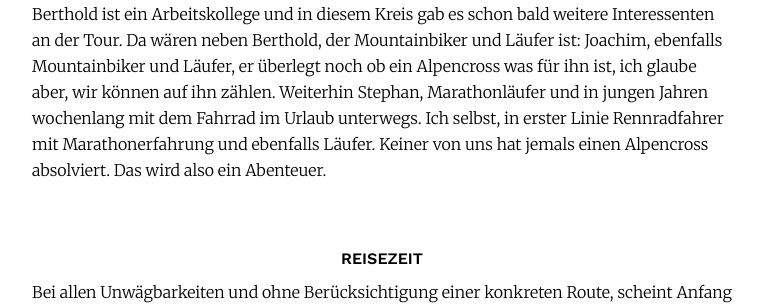
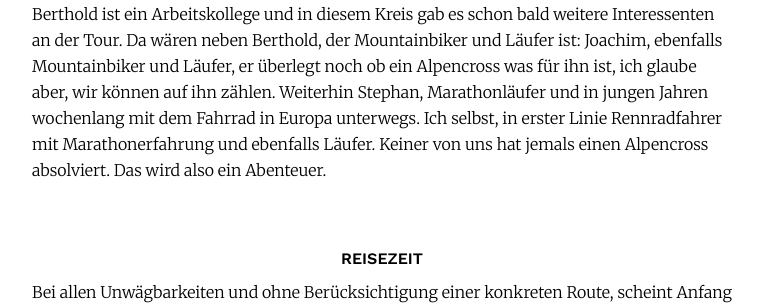
Before and after one commit to ulfschneider/bikepacking, a Jekyll site: the page built from _posts/2018-07-23-alpencross.md, in a window 1280 px wide and 900 px high, scrolled down 1283 px. Shown: the part 256-561 px from the top of the window, without its empty margins (258-1021 px from the left). Built offline with Jekyll 4.4.1, drawn with Linux system fonts in a browser that asks for light colours.

Commit message:
Rephrase

```diff
--- a/_posts/2018-07-23-alpencross.md
+++ b/_posts/2018-07-23-alpencross.md
@@ -11,7 +11,7 @@ subtitle: Zu viert mit dem Mountainbike über die Alpen
 Mit Berthold bin ich 2017 eine vom [Rad-Treff Borchen](http://www.rad-treff-borchen.de) organisierte CTF gefahren. Trotz des eher schlechten Wetters hat das großen Spaß gemacht und Monate später haben wir unkonkret darüber gesprochen, wie es wäre, einmal einige Tage mit dem Mountainbike unterwegs zu sein. Das Thema hat uns nicht losgelassen und irgendwann hat sich die Idee konkretisiert, mit dem Mountainbike über die Alpen zu fahren. Ab einem bestimmten Punkt hat Berthold das Vorhaben fixiert, indem er klarmachte, dass er das Vorhaben für 2019 fest eingeplant hat. Damit kam Schwung in die Sache und in der Folge haben wir recherchiert und uns gegenseitig informative und motivierende Videos gesendet. Eines davon zum Beispiel "[Traumpfade](https://www.br.de/mediathek/video/traumpfade-mit-dem-mountainbike-ueber-die-alpen-av:5a3c404bdd95b200180bcb86)".
 
 # Die Teilnehmer
-Berthold ist ein Arbeitskollege und in diesem Kreis gab es schon bald weitere Interessenten an der Tour. Da wären neben Berthold, der Mountainbiker und Läufer ist: Joachim, ebenfalls Mountainbiker und Läufer, er überlegt noch ob ein Alpencross was für ihn ist, ich glaube aber, wir können auf ihn zählen. Weiterhin Stephan, Marathonläufer und in jungen Jahren wochenlang mit dem Fahrrad im Urlaub unterwegs. Ich selbst, in erster Linie Rennradfahrer mit Marathonerfahrung und ebenfalls Läufer. Keiner von uns hat jemals einen Alpencross absolviert. Das wird also ein Abenteuer.
+Berthold ist ein Arbeitskollege und in diesem Kreis gab es schon bald weitere Interessenten an der Tour. Da wären neben Berthold, der Mountainbiker und Läufer ist: Joachim, ebenfalls Mountainbiker und Läufer, er überlegt noch ob ein Alpencross was für ihn ist, ich glaube aber, wir können auf ihn zählen. Weiterhin Stephan, Marathonläufer und in jungen Jahren wochenlang mit dem Fahrrad in Europa unterwegs. Ich selbst, in erster Linie Rennradfahrer mit Marathonerfahrung und ebenfalls Läufer. Keiner von uns hat jemals einen Alpencross absolviert. Das wird also ein Abenteuer.
 
 # Reisezeit
 Bei allen Unwägbarkeiten und ohne Berücksichtigung einer konkreten Route, scheint Anfang September eine gute Reisezeit zu sein, da die Temperaturen noch vergleichsweise hoch und die Niederschlagsmengen gering sind. Vgl. dazu "[Die beste Jahreszeit für Transalps](http://transalpbiker.de/2017/03/08/die-beste-jahreszeit-fuer-transalps/)". Für den September spricht auch die Möglichkeit, die gesamte Saison zur Vorbereitung zu nutzen. Auch die Unterkunftssituation sollte zu dieser Zeit nicht mehr zu angespannt sein.
```
Also changed, not shown: 2 other files.
